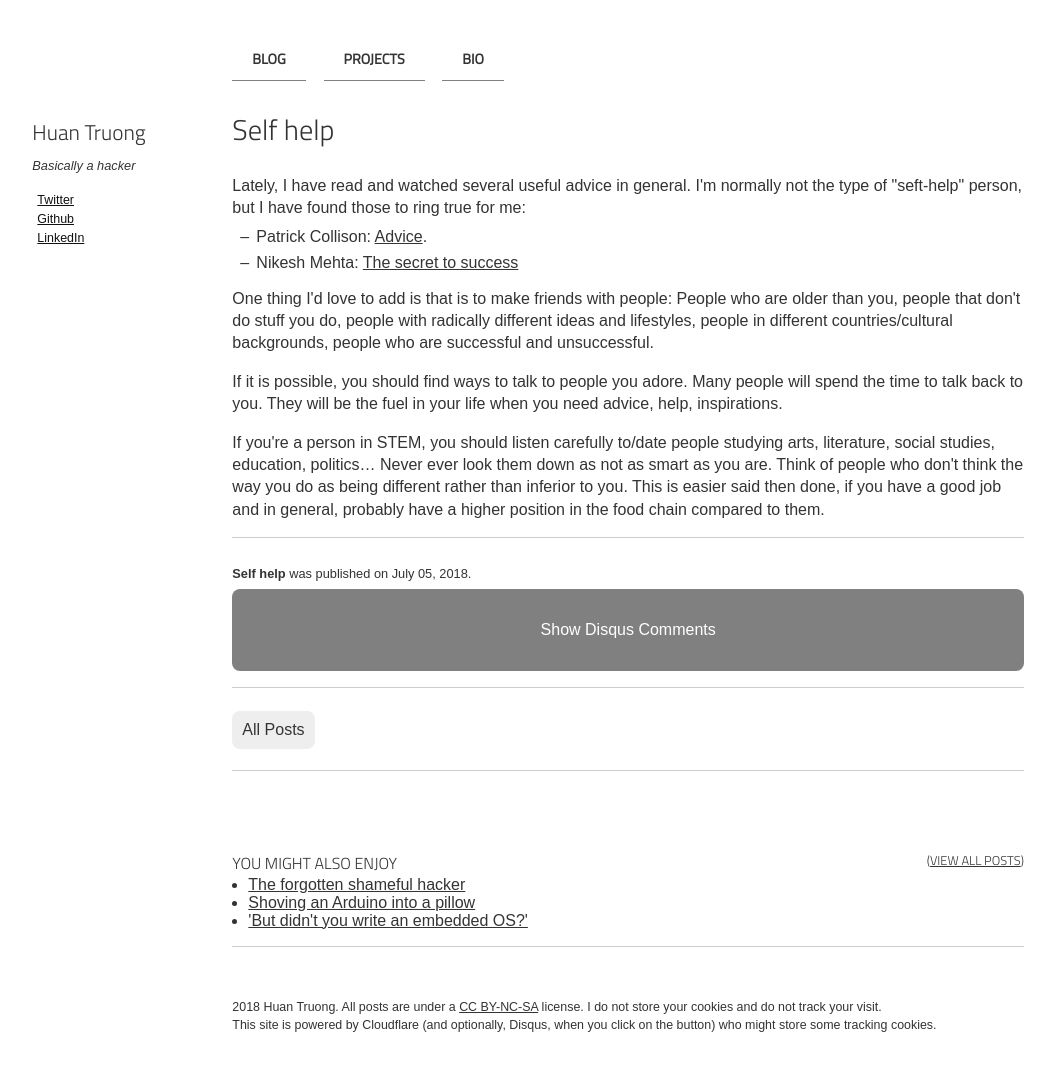
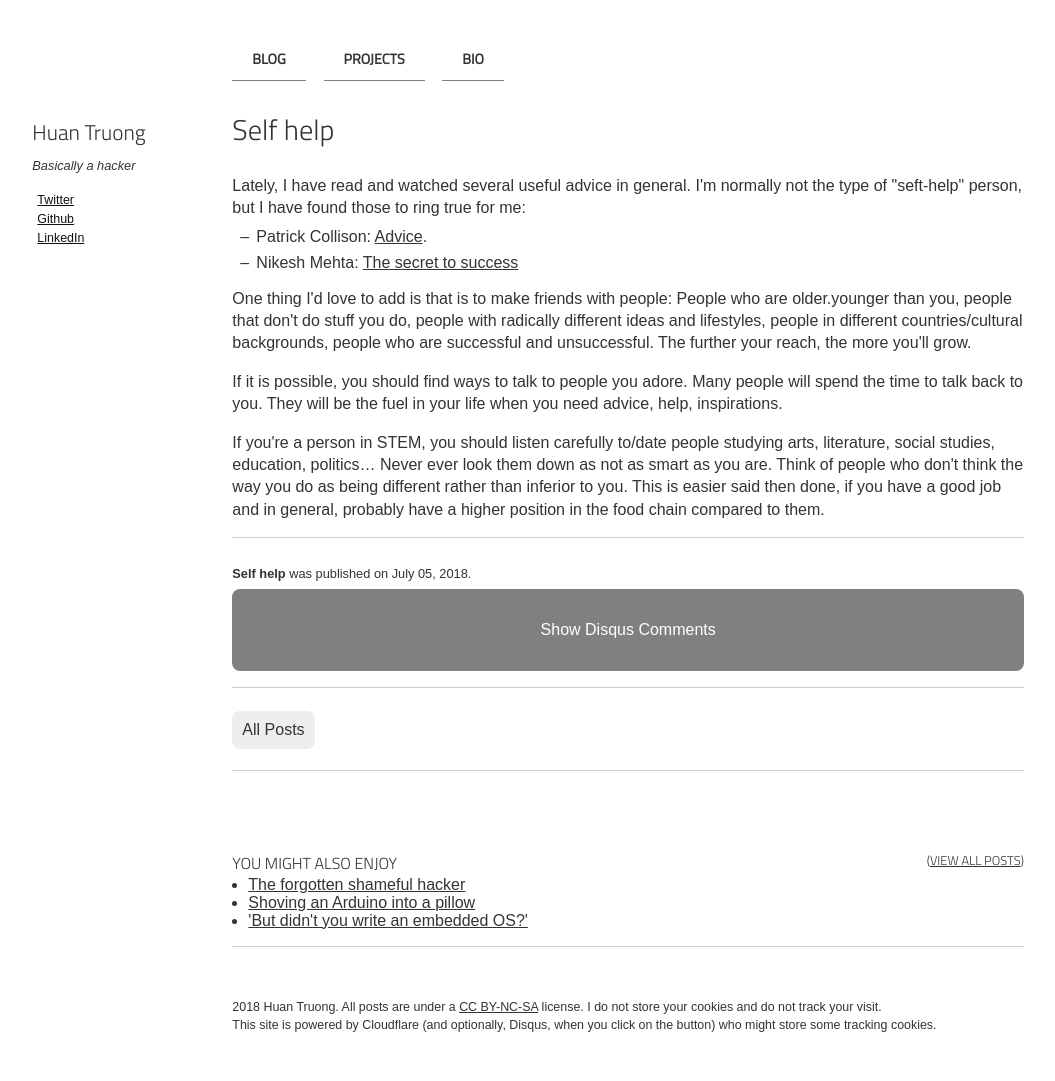
Before and after one commit to htruong/htruong.github.io, a Jekyll site: the page built from _posts/2018-07-05-advice.md, in a window 1280 px wide. Shown: the whole page, without its empty margins (116-1171 px from the left). Built offline with Jekyll 4.4.1, drawn with Linux system fonts in a browser that asks for light colours.

Commit message:
[blog] add advice fix

```diff
--- a/_posts/2018-07-05-advice.md
+++ b/_posts/2018-07-05-advice.md
@@ -9,7 +9,7 @@ Lately, I have read and watched several useful advice in general. I'm normally n
 - Patrick Collison: [Advice](https://patrickcollison.com/advice).
 - Nikesh Mehta: [The secret to success](https://www.bbc.com/ideas/videos/the-secret-to-success-dare-to-be-different/p069h4s2)
 
-One thing I'd love to add is that is to make friends with people: People who are older than you, people that don't do stuff you do, people with radically different ideas and lifestyles, people in different countries/cultural backgrounds, people who are successful and unsuccessful.
+One thing I'd love to add is that is to make friends with people: People who are older.younger than you, people that don't do stuff you do, people with radically different ideas and lifestyles, people in different countries/cultural backgrounds, people who are successful and unsuccessful. The further your reach, the more you'll grow.
 
 If it is possible, you should find ways to talk to people you adore. Many people will spend the time to talk back to you. They will be the fuel in your life when you need advice, help, inspirations.
 
```
